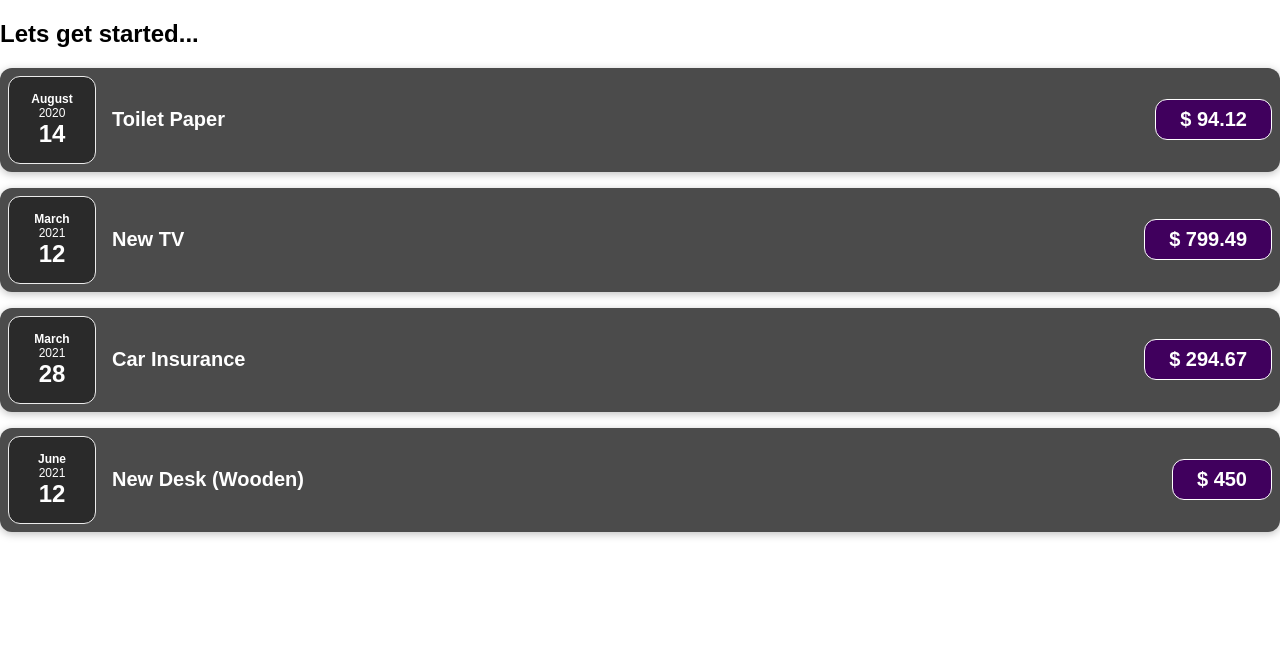
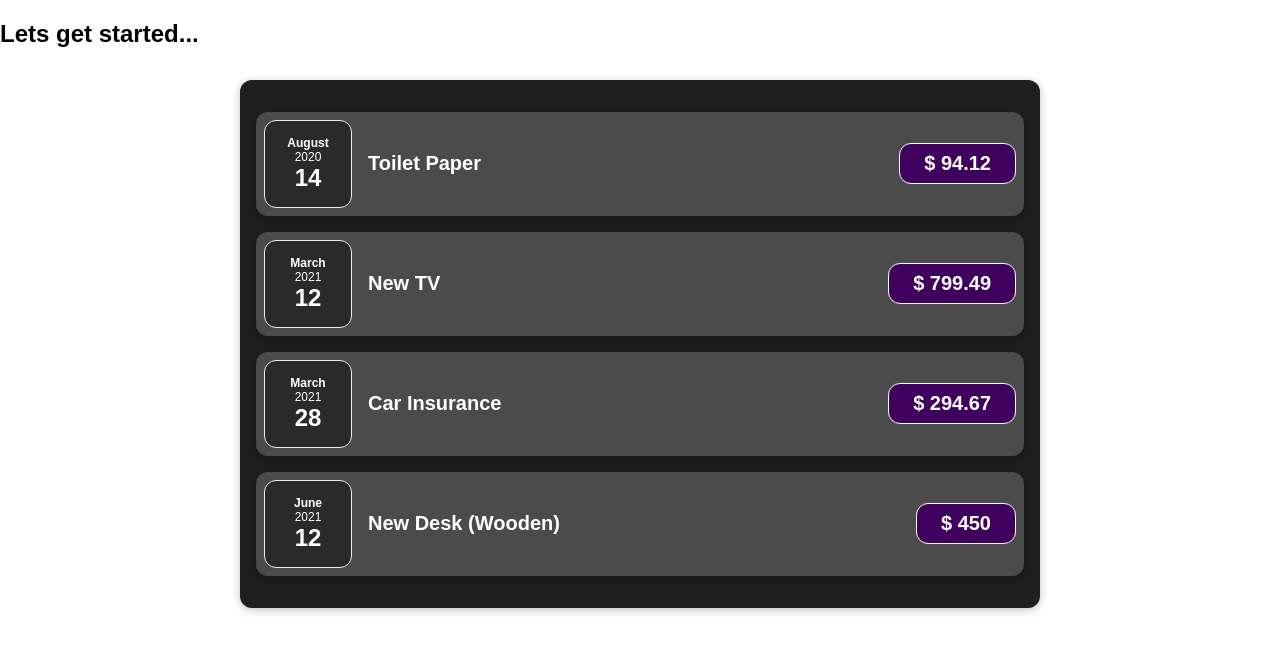
Before and after one commit to ganapatiKabbargi/ReactPractice, a React (Create React App) app: page / in a window 1280 px wide. Shown: the top 652 px of the page. Built offline with nearby package versions, Linux system fonts and the light colour scheme.

Commit message:
added card and organised files

```diff
--- a/src/App.js
+++ b/src/App.js
@@ -1,7 +1,7 @@
 import React from "react";
-import ExpenseItem from "./Components/ExpenseItem";
+import Expenses from "./Components/Expenses/Expenses";
 
-function App() {
+const App = () => {
   const expenses = [
     {
       id: "e1",
@@ -35,18 +35,9 @@
   return (
     <div>
       <h2>Lets get started...</h2>
-      {expenses.map((exp) => {
-        return (
-          <ExpenseItem
-            title={exp.title}
-            date={exp.date}
-            location={exp.location}
-            amount={exp.amount}
-          ></ExpenseItem>
-        );
-      })}
+      <Expenses item={expenses} />
     </div>
   );
-}
+};
 
 export default App;
--- a/src/Components/ExpenseDetais.js
+++ /dev/null
@@ -1,11 +0,0 @@
-import "./ExpenseItem.css";
-function ExpenseDetails(props) {
-  return (
-    <div className="expense-item__description">
-      <h2>{props.title}</h2>
-      <div className="expense-item__price">$ {props.amount}</div>
-    </div>
-  );
-}
-
-export default ExpenseDetails;
--- a/src/Components/ExpenseItem.js
+++ /dev/null
@@ -1,17 +0,0 @@
-import React from "react";
-import ExpenseDate from "./ExpenseDate";
-import ExpenseDetails from "./ExpenseDetais";
-import "./ExpenseItem.css";
-function ExpenseItem(props) {
-  return (
-    <div className="expense-item">
-      <ExpenseDate date={props.date}></ExpenseDate>
-      <ExpenseDetails
-        amount={props.amount}
-        title={props.title}
-      ></ExpenseDetails>
-    </div>
-  );
-}
-
-export default ExpenseItem;
--- a/src/Components/ExpenseDate.js
+++ b/src/Components/Expenses/ExpenseDate.js
@@ -1,6 +1,7 @@
+import React from "react";
 import "./ExpenseDate.css";
 
-function ExpenseDate(props) {
+const ExpenseDate = (props) => {
   const month = props.date.toLocaleString("en-US", { month: "long" });
   const day = props.date.toLocaleString("en-US", { day: "2-digit" });
   const year = props.date.getFullYear();
@@ -11,6 +12,6 @@
       <div className="expense-date__day">{day}</div>
     </div>
   );
-}
+};
 
 export default ExpenseDate;
--- a/src/Components/ExpenseItem.css
+++ b/src/Components/Expenses/ExpenseItem.css
@@ -2,10 +2,8 @@
   display: flex;
   justify-content: space-between;
   align-items: center;
-  box-shadow: 0 2px 8px rgba(0, 0, 0, 0.25);
   padding: 0.5rem;
   margin: 1rem 0;
-  border-radius: 12px;
   background-color: #4b4b4b;
 }
 
--- /dev/null
+++ b/src/Components/Expenses/ExpenseItem.js
@@ -0,0 +1,17 @@
+import React from "react";
+import ExpenseDate from "./ExpenseDate";
+import Card from "../UI/Card";
+import "./ExpenseItem.css";
+const ExpenseItem = (props) => {
+  return (
+    <Card className="expense-item">
+      <ExpenseDate date={props.date} />
+      <div className="expense-item__description">
+        <h2>{props.title}</h2>
+        <div className="expense-item__price">$ {props.amount}</div>
+      </div>
+    </Card>
+  );
+};
+
+export default ExpenseItem;
--- /dev/null
+++ b/src/Components/Expenses/Expenses.css
@@ -0,0 +1,7 @@
+.expenses {
+  padding: 1rem;
+  background-color: rgb(31, 31, 31);
+  margin: 2rem auto;
+  width: 50rem;
+  max-width: 95%;
+}
--- /dev/null
+++ b/src/Components/Expenses/Expenses.js
@@ -0,0 +1,33 @@
+import React from "react";
+import "./Expenses.css";
+import Card from "../UI/Card";
+import ExpenseItem from "./ExpenseItem";
+
+const Expenses = (props) => {
+  return (
+    <Card className="expenses">
+      <ExpenseItem
+        title={props.item[0].title}
+        amount={props.item[0].amount}
+        date={props.item[0].date}
+      />
+      <ExpenseItem
+        title={props.item[1].title}
+        amount={props.item[1].amount}
+        date={props.item[1].date}
+      />
+      <ExpenseItem
+        title={props.item[2].title}
+        amount={props.item[2].amount}
+        date={props.item[2].date}
+      />
+      <ExpenseItem
+        title={props.item[3].title}
+        amount={props.item[3].amount}
+        date={props.item[3].date}
+      />
+    </Card>
+  );
+};
+
+export default Expenses;
--- /dev/null
+++ b/src/Components/UI/Card.css
@@ -0,0 +1,4 @@
+.card {
+  box-shadow: 0 2px 8px rgba(0, 0, 0, 0.25);
+  border-radius: 12px;
+}
--- /dev/null
+++ b/src/Components/UI/Card.js
@@ -0,0 +1,9 @@
+import React from "react";
+import "./Card.css";
+
+const Card = (props) => {
+  let classes = "card " + props.className;
+  return <div className={classes}>{props.children}</div>;
+};
+
+export default Card;
```
Also changed, not shown: src/Components/Expenses/ExpenseDate.css (renamed from src/Components/ExpenseDate.css).
